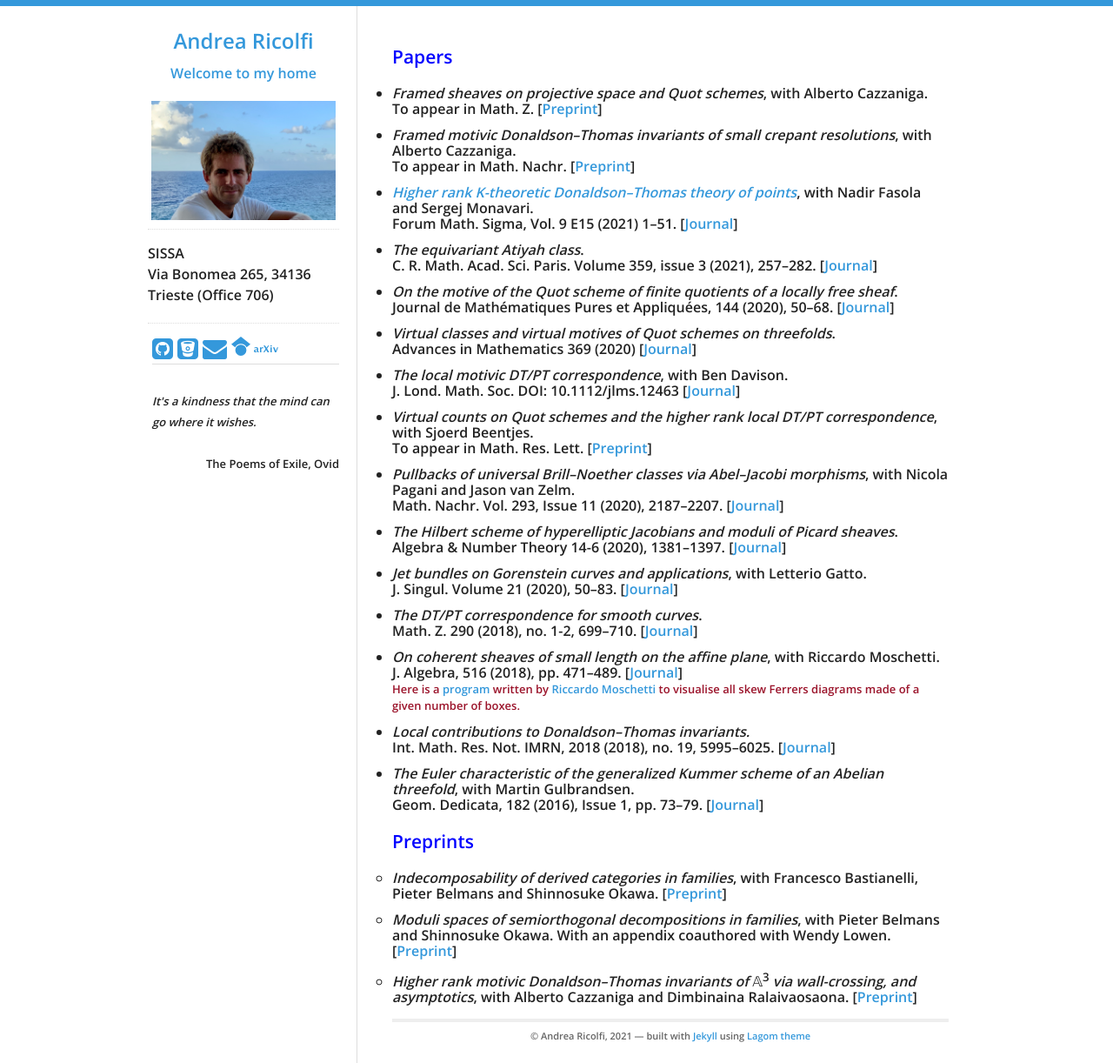
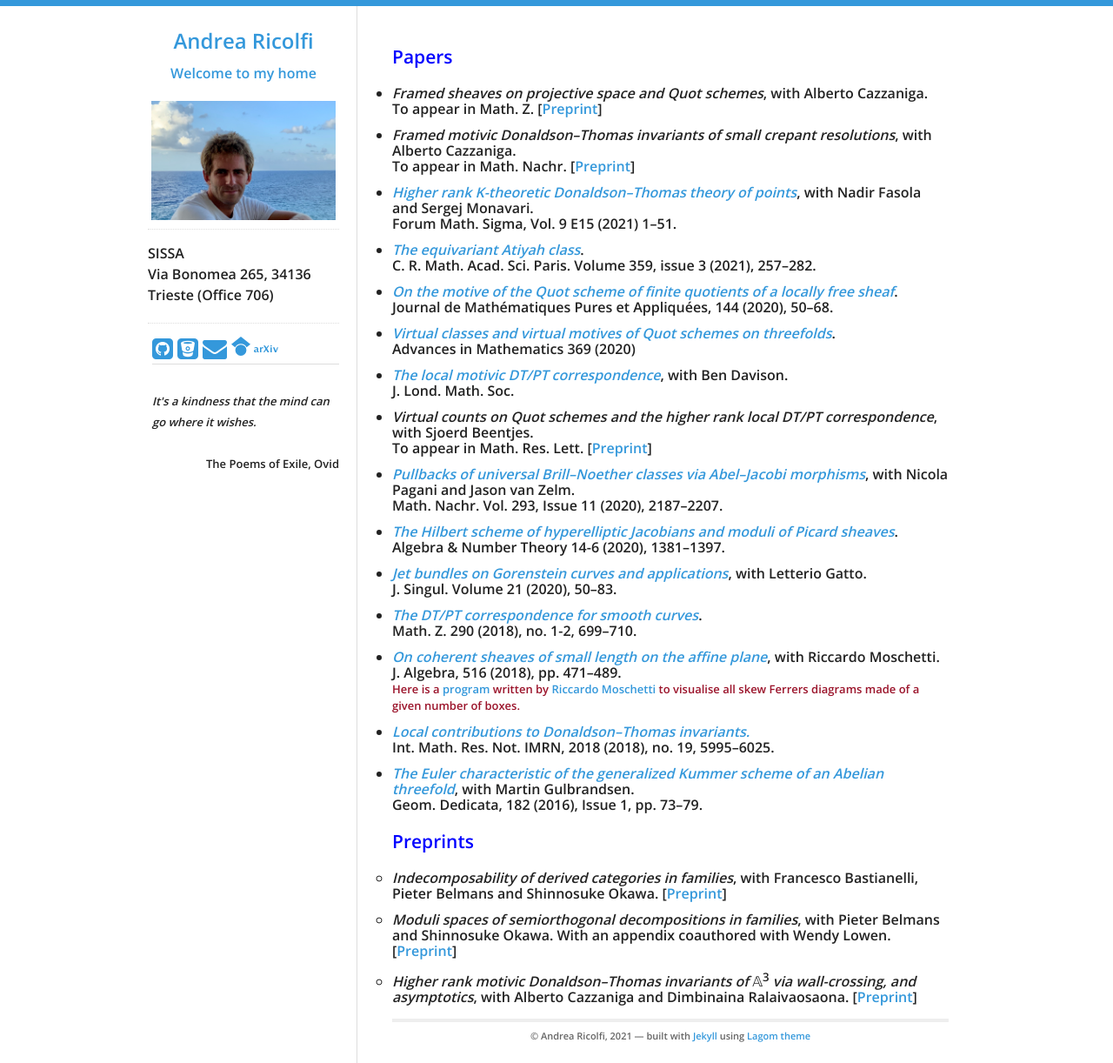
Before and after one commit to atricolfi/atricolfi.github.io, a Jekyll site: the page built from MATHEMATICS/Papers.html, in a window 1280 px wide. Shown: the whole page at 87% size. Built offline with Jekyll 4.4.1, drawn with Linux system fonts in a browser that asks for light colours.

Commit message:
Update Papers.html

```diff
--- a/MATHEMATICS/Papers.html
+++ b/MATHEMATICS/Papers.html
@@ -22,65 +22,84 @@ To appear in Math. Nachr. [<a href="https://arxiv.org/abs/2004.07837">Preprint</
     <li><a href="https://www.cambridge.org/core/journals/forum-of-mathematics-sigma/article/higher-rank-ktheoretic-donaldsonthomas-theory-of-points/055625F8F080C8121C0E2D99DC413E1E"><em>Higher rank K-theoretic Donaldson&#8211;Thomas theory of points</em></a>, with Nadir Fasola and Sergej Monavari.
   <br>
 Forum Math. Sigma, Vol. 9 E15 (2021) 1&#8211;51.
-[<a href="https://www.cambridge.org/core/journals/forum-of-mathematics-sigma/article/higher-rank-ktheoretic-donaldsonthomas-theory-of-points/055625F8F080C8121C0E2D99DC413E1E">Journal</a>]
+<!--[<a href="https://www.cambridge.org/core/journals/forum-of-mathematics-sigma/article/higher-rank-ktheoretic-donaldsonthomas-theory-of-points/055625F8F080C8121C0E2D99DC413E1E">Journal</a>]-->
     </li>
 
 
-<li><em>The equivariant Atiyah class</em>.
+<li><a href="https://comptes-rendus.academie-sciences.fr/mathematique/articles/10.5802/crmath.166/"><em>The equivariant Atiyah class</em></a>.
   <br>
 C. R. Math. Acad. Sci. Paris. Volume 359, issue 3 (2021), 257&#8211;282.
-[<a href="https://comptes-rendus.academie-sciences.fr/mathematique/articles/10.5802/crmath.166/">Journal</a>] </li>
+<!--[<a href="https://comptes-rendus.academie-sciences.fr/mathematique/articles/10.5802/crmath.166/">Journal</a>]-->
+   </li>
 
 
-    <li><em>On the motive of the Quot scheme of finite quotients of a locally free sheaf</em>. <br>
+    <li><a href="https://doi.org/10.1016/j.matpur.2020.10.001"><em>On the motive of the Quot scheme of finite quotients of a locally free sheaf</em></a>. <br>
   Journal de Mathématiques Pures et Appliquées, 144 (2020), 50&#8211;68.
-  [<a href="https://doi.org/10.1016/j.matpur.2020.10.001">Journal</a>]
+<!--[[<a href="https://doi.org/10.1016/j.matpur.2020.10.001">Journal</a>]-->
     </li>
 
-    <li><em>Virtual classes and virtual motives of Quot schemes on threefolds</em>.   <br>
-Advances in Mathematics 369 (2020) [<a href="https://www.sciencedirect.com/science/article/pii/S0001870820302085?dgcid=author">Journal</a>]
+    <li><a href="https://www.sciencedirect.com/science/article/pii/S0001870820302085?dgcid=author"><em>Virtual classes and virtual motives of Quot schemes on threefolds</em></a>.   <br>
+Advances in Mathematics 369 (2020)
+<!--[<a href="https://www.sciencedirect.com/science/article/pii/S0001870820302085?dgcid=author">Journal</a>]-->
     </li>
 
 
-    <li><em>The local motivic DT/PT correspondence</em>, with Ben Davison.
+    <li><a href="https://londmathsoc.onlinelibrary.wiley.com/doi/10.1112/jlms.12463"><em>The local motivic DT/PT correspondence</em></a>, with Ben Davison.
   <br>
-J. Lond. Math. Soc. DOI: 10.1112/jlms.12463 [<a href="https://londmathsoc.onlinelibrary.wiley.com/doi/10.1112/jlms.12463">Journal</a>] </li>
+J. Lond. Math. Soc.
+<!--[<a href="https://londmathsoc.onlinelibrary.wiley.com/doi/10.1112/jlms.12463">Journal</a>]-->
+     </li>
 
 
     <li><em>Virtual counts on Quot schemes and the higher rank local DT/PT correspondence</em>, with Sjoerd Beentjes.
    <br>
-To appear in Math. Res. Lett. [<a href="https://arxiv.org/abs/1811.09859">Preprint</a>] </li>
+To appear in Math. Res. Lett. [<a href="https://arxiv.org/abs/1811.09859">Preprint</a>]
+     </li>
 
 
-    <li><em>Pullbacks of universal Brill&#8211;Noether classes via Abel&#8211;Jacobi morphisms</em>, with Nicola Pagani and Jason van Zelm. <br>
-Math. Nachr. Vol. 293, Issue 11 (2020), 2187&#8211;2207. [<a href="https://onlinelibrary.wiley.com/doi/full/10.1002/mana.201800422">Journal</a>]</li>
+    <li><a href="https://onlinelibrary.wiley.com/doi/full/10.1002/mana.201800422"><em>Pullbacks of universal Brill&#8211;Noether classes via Abel&#8211;Jacobi morphisms</em></a>, with Nicola Pagani and Jason van Zelm. <br>
+Math. Nachr. Vol. 293, Issue 11 (2020), 2187&#8211;2207.
+<!--[<a href="https://onlinelibrary.wiley.com/doi/full/10.1002/mana.201800422">Journal</a>]-->
+     </li>
 
 
-    <li><em>The Hilbert scheme of hyperelliptic Jacobians and moduli of Picard sheaves</em>. <br>
-Algebra & Number Theory 14-6 (2020), 1381&#8211;1397. [<a href="https://msp.org/ant/2020/14-6/p02.xhtml">Journal</a>]</li>
+    <li><a href="https://msp.org/ant/2020/14-6/p02.xhtml"><em>The Hilbert scheme of hyperelliptic Jacobians and moduli of Picard sheaves</em></a>. <br>
+Algebra & Number Theory 14-6 (2020), 1381&#8211;1397.
+<!--[<a href="https://msp.org/ant/2020/14-6/p02.xhtml">Journal</a>]-->
+     </li>
 
 
-    <li><em>Jet bundles on Gorenstein curves and applications</em>, with Letterio Gatto. <br>
-J. Singul. Volume 21 (2020), 50&#8211;83. [<a href="http://www.journalofsing.org/volume21/article4.html">Journal</a>] </li>
+    <li><a href="http://www.journalofsing.org/volume21/article4.html"><em>Jet bundles on Gorenstein curves and applications</em></a>, with Letterio Gatto. <br>
+J. Singul. Volume 21 (2020), 50&#8211;83.
+<!--[<a href="http://www.journalofsing.org/volume21/article4.html">Journal</a>]-->
+     </li>
 
 
-    <li><em>The DT/PT correspondence for smooth curves</em>.<br>
+    <li><a href="https://link.springer.com/article/10.1007/s00209-017-2037-2?wt_mc=Internal.Event.1.SEM.ArticleAuthorOnlineFirst"><em>The DT/PT correspondence for smooth curves</em></a>.<br>
 Math. Z. 290 (2018), no. 1-2, 699&#8211;710.
-  [<a href="https://link.springer.com/article/10.1007/s00209-017-2037-2?wt_mc=Internal.Event.1.SEM.ArticleAuthorOnlineFirst">Journal</a>]</li>
+<!--[<a href="https://link.springer.com/article/10.1007/s00209-017-2037-2?wt_mc=Internal.Event.1.SEM.ArticleAuthorOnlineFirst">Journal</a>]-->
+     </li>
 
 
-    <li><em>On coherent sheaves of small length on the affine plane</em>, with Riccardo Moschetti. <br>
-J. Algebra, 516 (2018), pp. 471&#8211;489. [<a href="https://www.sciencedirect.com/science/article/pii/S0021869318305477?via%3Dihub">Journal</a>] <br>
+    <li><a href="https://www.sciencedirect.com/science/article/pii/S0021869318305477?via%3Dihub"><em>On coherent sheaves of small length on the affine plane</em></a>, with Riccardo Moschetti.
+       <br>
+J. Algebra, 516 (2018), pp. 471&#8211;489.
+<!--[<a href="https://www.sciencedirect.com/science/article/pii/S0021869318305477?via%3Dihub">Journal</a>]-->
+       <br>
 <font size="2.7" color="#9B142B">Here is a <a href="moduli.html">program</a> written by <a href="https://sites.google.com/site/moschettiriccardo/">Riccardo Moschetti</a>
   to visualise all skew Ferrers diagrams made of a given number of boxes.</font> </li>
 
 
-    <li><em>Local contributions to Donaldson&#8211;Thomas invariants.</em> <br>
- Int. Math. Res. Not. IMRN, 2018 (2018), no. 19, 5995&#8211;6025. [<a href="https://academic.oup.com/imrn/article-abstract/doi/10.1093/imrn/rnx046/3072970/Local-Contributions-to-Donaldson-Thomas-Invariants?redirectedFrom=fulltext">Journal</a>]</li>
+    <li><a href="https://academic.oup.com/imrn/article-abstract/doi/10.1093/imrn/rnx046/3072970/Local-Contributions-to-Donaldson-Thomas-Invariants?redirectedFrom=fulltext"><em>Local contributions to Donaldson&#8211;Thomas invariants.</em></a> <br>
+ Int. Math. Res. Not. IMRN, 2018 (2018), no. 19, 5995&#8211;6025.
+<!--[<a href="https://academic.oup.com/imrn/article-abstract/doi/10.1093/imrn/rnx046/3072970/Local-Contributions-to-Donaldson-Thomas-Invariants?redirectedFrom=fulltext">Journal</a>]-->
+     </li>
 
 
-    <li><em> The Euler characteristic of the generalized Kummer scheme of an Abelian threefold</em>, with Martin Gulbrandsen. <br>
-Geom. Dedicata, 182 (2016), Issue 1, pp. 73&#8211;79. [<a href="http://link.springer.com/article/10.1007/s10711-015-0128-y">Journal</a>]</li>
+    <li><a href="http://link.springer.com/article/10.1007/s10711-015-0128-y"><em>The Euler characteristic of the generalized Kummer scheme of an Abelian threefold</em></a>, with Martin Gulbrandsen. <br>
+Geom. Dedicata, 182 (2016), Issue 1, pp. 73&#8211;79.
+<!--[<a href="http://link.springer.com/article/10.1007/s10711-015-0128-y">Journal</a>]-->
+     </li>
   </ul>
 
 
```
